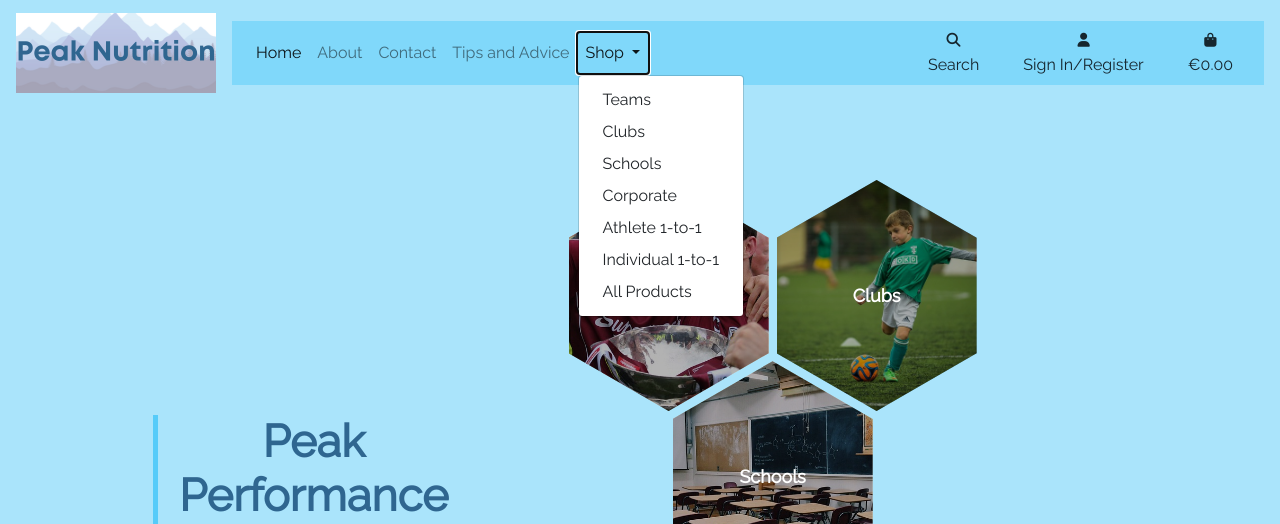
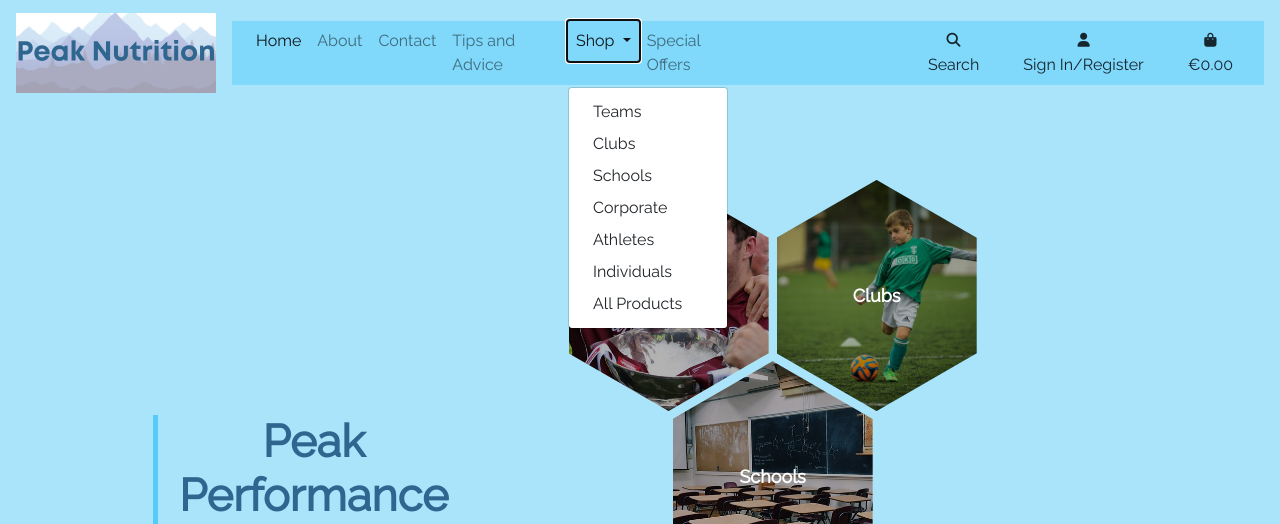
Before and after one commit to culanomeara/pp5-peaknutrition, a Django app: page / in a window 1280 px wide, after a click on "Shop". Shown: the top 524 px of the page. Run offline with Django 3.2, Linux system fonts and the light colour scheme; some libraries are stand-ins or nearby versions.

Commit message:
Added discount attribute to product model, add nav item

```diff
--- a/products/admin.py
+++ b/products/admin.py
@@ -17,14 +17,12 @@ class ProductAdmin(admin.ModelAdmin):
 
 class CategoryAdmin(admin.ModelAdmin):
     list_display = (
-        'friendly_name',
         'name',
     )
 
 
 class TypeAdmin(admin.ModelAdmin):
     list_display = (
-        'friendly_name',
         'name',
     )
 
--- a/products/models.py
+++ b/products/models.py
@@ -7,18 +7,13 @@ class Category(models.Model):
         verbose_name_plural = 'Categories'
 
     name = models.CharField(max_length=254)
-    friendly_name = models.CharField(max_length=254, null=True, blank=True)
 
     def __str__(self):
         return self.name
 
-    def get_friendly_name(self):
-        return self.friendly_name
-
 
 class Type(models.Model):
     name = models.CharField(max_length=254)
-    friendly_name = models.CharField(max_length=254, null=True, blank=True)
 
     def __str__(self):
         return self.name
@@ -35,6 +30,7 @@ class Product(models.Model):
     name = models.CharField(max_length=254)
     description = models.TextField()
     price = models.DecimalField(max_digits=6, decimal_places=0)
+    discount = models.DecimalField(max_digits=2, decimal_places=0, default=0)
     featured_image = models.ImageField(default='default.jpg')
 
     tags = TaggableManager()
--- a/templates/base.html
+++ b/templates/base.html
@@ -79,10 +79,13 @@
                             <a href="{% url 'products' %}?category=Clubs" class="dropdown-item">Clubs</a>
                             <a href="{% url 'products' %}?category=Schools" class="dropdown-item">Schools</a>
                             <a href="{% url 'products' %}?category=Corporate" class="dropdown-item">Corporate</a>
-                            <a href="{% url 'products' %}?category=Athletes" class="dropdown-item">Athlete 1-to-1</a>
-                            <a href="{% url 'products' %}?category=Individuals" class="dropdown-item">Individual 1-to-1</a>
+                            <a href="{% url 'products' %}?category=Athletes" class="dropdown-item">Athletes</a>
+                            <a href="{% url 'products' %}?category=Individuals" class="dropdown-item">Individuals</a>
                             <a href="{% url 'products' %}?sort=category&direction=asc" class="dropdown-item" >All Products</a>
                         </div>
+                    </li>
+                    <li class="nav-item">
+                        <a class="nav-link" href="">Special Offers</a>
                     </li>
                 </ul>
                 <div class="w-100 col-12 col-lg-6 my-auto ml-auto py-1 py-lg-0">
```
Also changed, not shown: products/migrations/0007_auto_20230607_1457.py (added).
